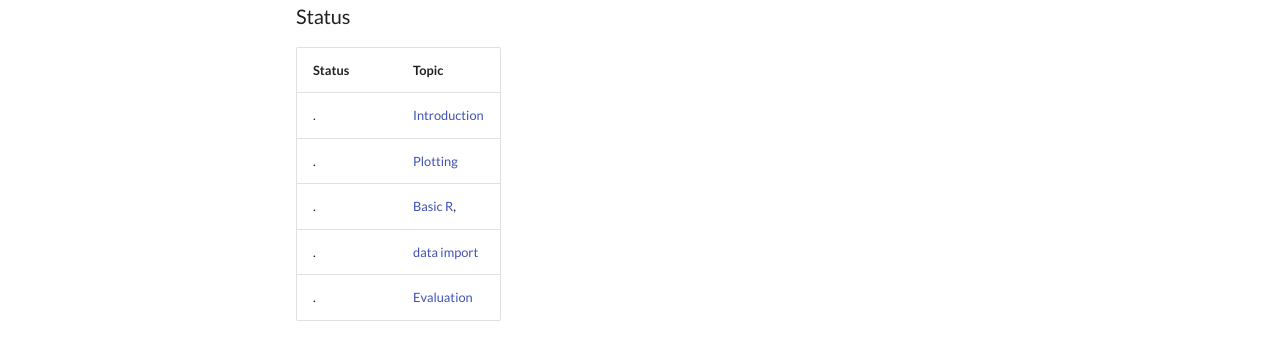
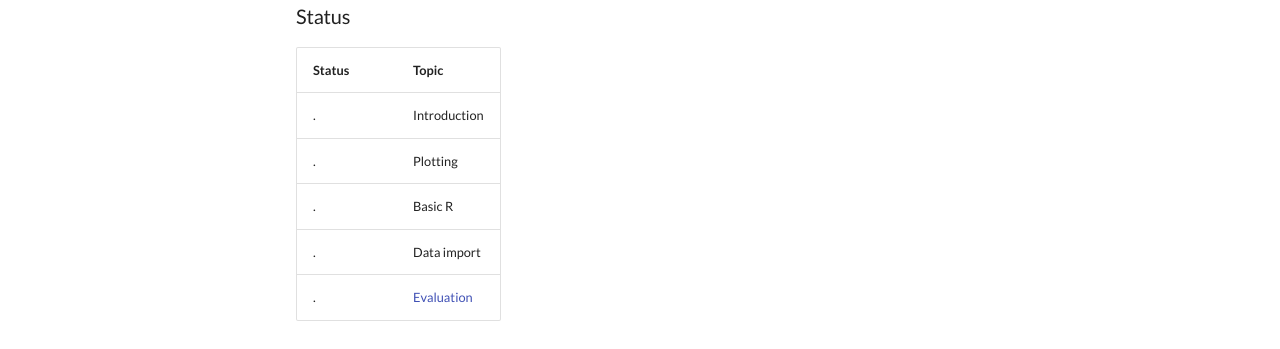
Before and after one commit to richelbilderbeek/intro_r_course, an MkDocs documentation site: the page built from docs/lesson_plans/20251003/README.md, in a window 1280 px wide and 1110 px high. Shown: the part 706-1055 px from the top of the window. Built offline with MkDocs 1.6.1 and Material for MkDocs 9.7.7, drawn with Linux system fonts in a browser that asks for light colours; comment, search, counter and statistics services are not loaded; some of the changed lines change nothing that is shown.

Commit message:
Fix links

```diff
--- a/docs/lesson_plans/20251003/README.md
+++ b/docs/lesson_plans/20251003/README.md
@@ -24,8 +24,8 @@ Done!
 
 Status      | Topic
 ------------|-----------------------------------------------------------------
-.| [Introduction](introduction_1/README.md)
-.|[Plotting](plotting/README.md)
-.| [Basic R](basic_r/README.md),
-.|[data import](data_import/README.md)
+.|Introduction
+.|Plotting
+.|Basic R
+.|Data import
 .| [Evaluation](evaluation.md)
```
